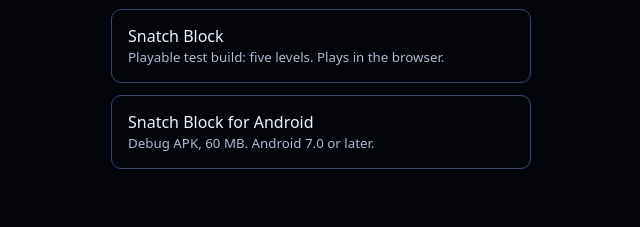
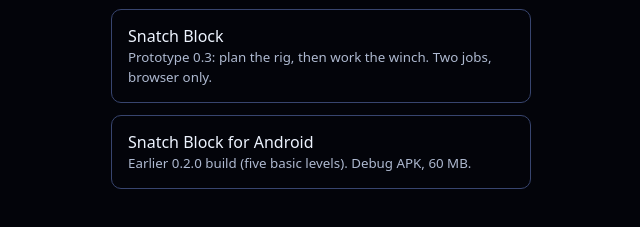
Before and after one commit to guffawer/bakeoff-site, a plain HTML site: page index.html in a window 1280 px wide. Shown: the part 201-428 px from the top of the page, without its empty margins (319-959 px from the left). Drawn offline with Linux system fonts and the light colour scheme.

Commit message:
Publish Snatch Block 0.3 prototype to the web (two jobs)
The root index marks the APK as the earlier 0.2.0 build.

Co-Authored-By: Claude Opus 5.5 <noreply@anthropic.com>

```diff
--- a/index.html
+++ b/index.html
@@ -2,5 +2,5 @@
 <style>:root{color-scheme:dark}body{margin:0;background:#03040A;color:#EEF4FF;font:16px/1.5 system-ui,sans-serif}main{max-width:420px;margin:auto;padding:56px 20px}h1{font-size:24px}a{display:block;min-height:44px;margin:12px 0;padding:14px 16px;border:1px solid #38456f;border-radius:10px;color:inherit;text-decoration:none}small{display:block;color:#AEB9D0}</style>
 <main><h1>Game Bake-off</h1>
 <a href="momentum/">Momentum Lab<small>Look approved: Steel and Glass. Not built.</small></a>
-<a href="snatch/">Snatch Block<small>Playable test build: five levels. Plays in the browser.</small></a>
-<a href="https://github.com/guffawer/bakeoff-site/releases/download/snatch-block-v0.2.0/snatch-block-0.2.0.apk">Snatch Block for Android<small>Debug APK, 60 MB. Android 7.0 or later.</small></a></main></html>
+<a href="snatch/">Snatch Block<small>Prototype 0.3: plan the rig, then work the winch. Two jobs, browser only.</small></a>
+<a href="https://github.com/guffawer/bakeoff-site/releases/download/snatch-block-v0.2.0/snatch-block-0.2.0.apk">Snatch Block for Android<small>Earlier 0.2.0 build (five basic levels). Debug APK, 60 MB.</small></a></main></html>
```
Also changed, not shown: snatch/index.html (+1 -1 lines), 1 other file.
